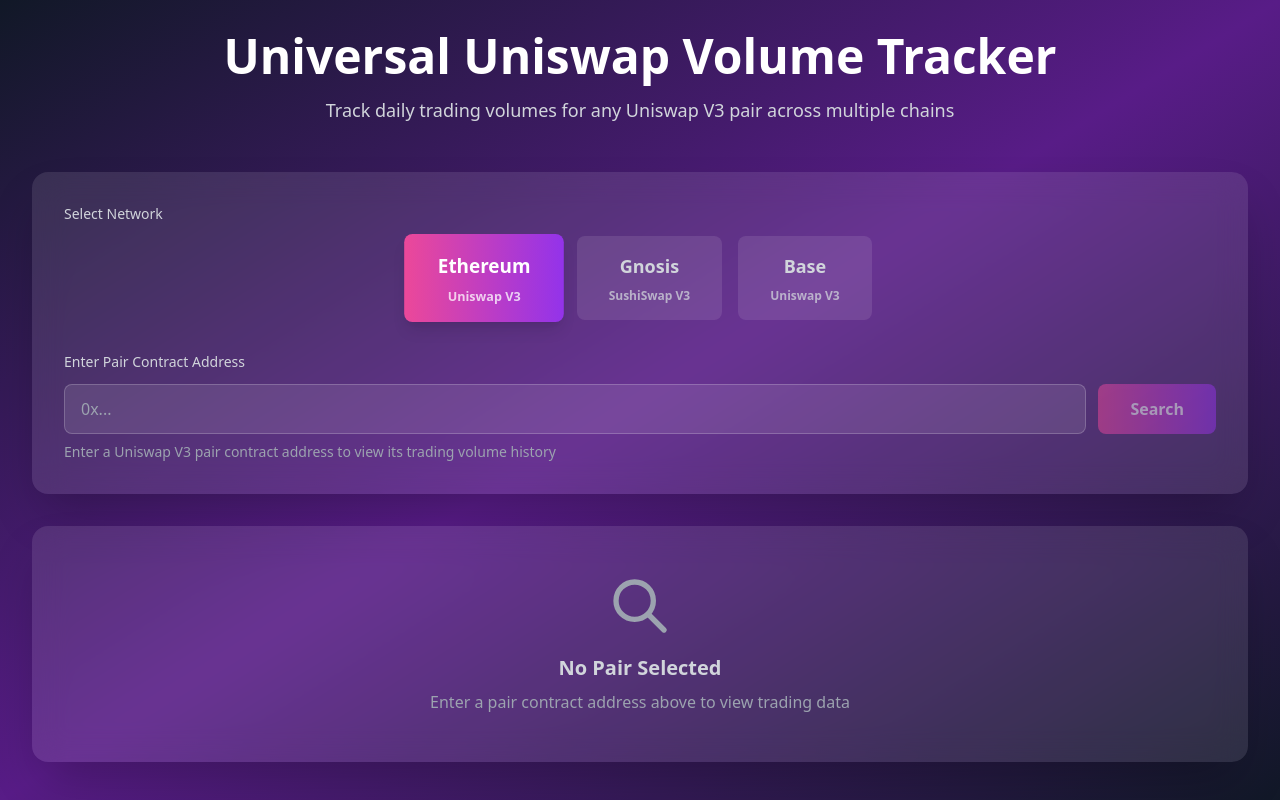
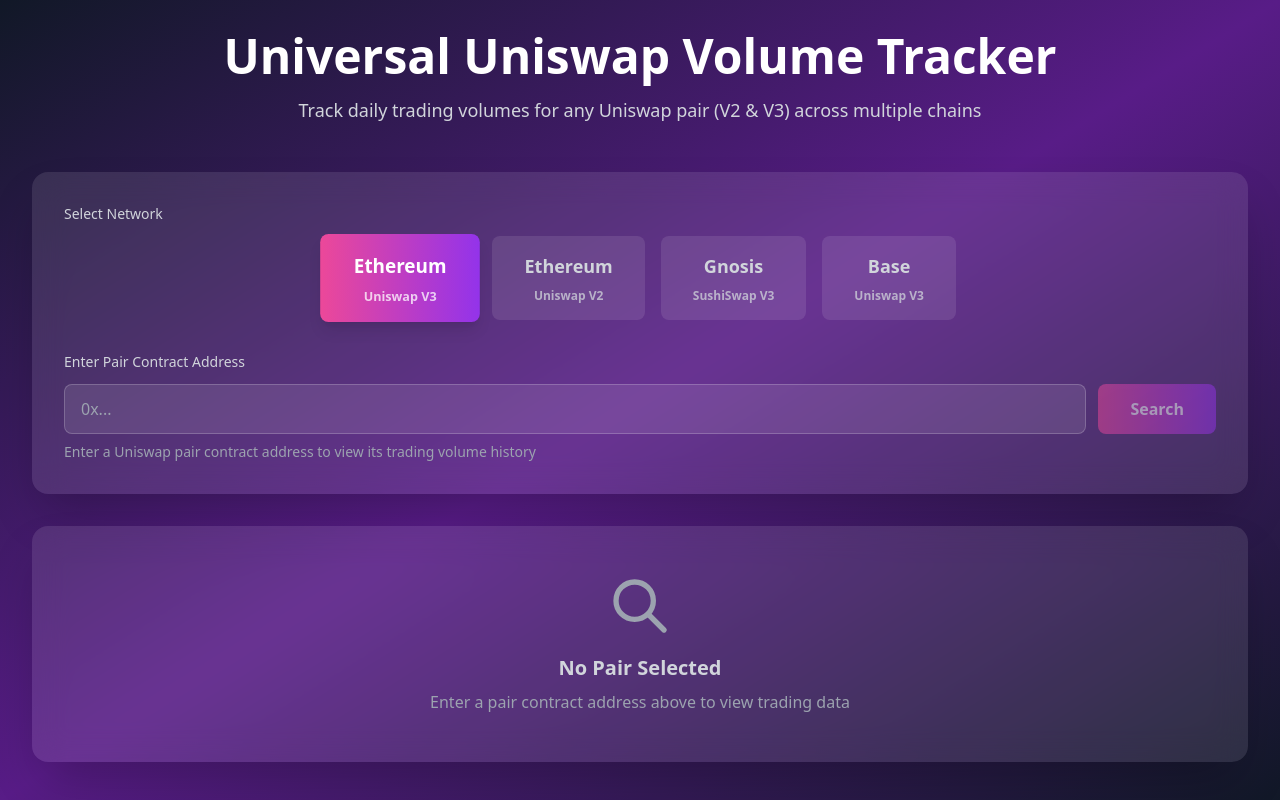
Before and after one commit to 0xCardiE/univ3-volume-tracker, a Next.js app: page / in a window 1280 px wide. Built offline with nearby package versions, Linux system fonts and the light colour scheme; no server answers.

Commit message:
Add Uniswap V2 support on Ethereum
- Add Uniswap V2 subgraph for Ethereum mainnet
- Update UI to include Ethereum V2 option
- Update README to reflect V2 and V3 support

```diff
--- a/app/page.tsx
+++ b/app/page.tsx
@@ -3,10 +3,11 @@
 import { useState } from 'react'
 import { VolumeTable } from './components/VolumeTable'
 
-type NetworkType = 'ethereum' | 'gnosis' | 'base'
+type NetworkType = 'ethereum' | 'ethereum-v2' | 'gnosis' | 'base'
 
 const GRAPH_API_KEY = process.env.NEXT_PUBLIC_GRAPH_API_KEY || ''
 const UNISWAP_V3_SUBGRAPH_ID = process.env.NEXT_PUBLIC_UNISWAP_V3_SUBGRAPH_ID || '5zvR82QoaXYFyDEKLZ9t6v9adgnptxYpKpSbataBQdd4'
+const UNISWAP_V2_SUBGRAPH_ID = process.env.NEXT_PUBLIC_UNISWAP_V2_SUBGRAPH_ID || 'A3Np3RQbaBA6oKJgiwDJeo5T3zrYfGHPWFYayMwtNDum'
 const GNOSIS_SUSHISWAP_V3_SUBGRAPH_ID = process.env.NEXT_PUBLIC_GNOSIS_SUSHISWAP_V3_SUBGRAPH_ID || 'GFvGfWBX47RNnvgwL6SjAAf2mrqrPxF91eA53F4eNegW'
 const BASE_UNISWAP_V3_SUBGRAPH_ID = process.env.NEXT_PUBLIC_BASE_UNISWAP_V3_SUBGRAPH_ID || '43Hwfi3dJSoGpyas9VwNoDAv55yjgGrPpNSmbQZArzMG'
 
@@ -15,6 +16,13 @@
     name: 'Ethereum',
     dex: 'Uniswap V3',
     subgraphUrl: `https://gateway.thegraph.com/api/${GRAPH_API_KEY}/subgraphs/id/${UNISWAP_V3_SUBGRAPH_ID}`,
+    chainId: '1',
+    explorerUrl: 'https://etherscan.io',
+  },
+  'ethereum-v2': {
+    name: 'Ethereum',
+    dex: 'Uniswap V2',
+    subgraphUrl: `https://gateway.thegraph.com/api/${GRAPH_API_KEY}/subgraphs/id/${UNISWAP_V2_SUBGRAPH_ID}`,
     chainId: '1',
     explorerUrl: 'https://etherscan.io',
   },
@@ -61,7 +69,7 @@
             Universal Uniswap Volume Tracker
           </h1>
           <p className="text-gray-300 text-lg">
-            Track daily trading volumes for any Uniswap V3 pair across multiple chains
+            Track daily trading volumes for any Uniswap pair (V2 & V3) across multiple chains
           </p>
         </div>
 
@@ -82,6 +90,20 @@
                 <div className="flex flex-col items-center gap-2">
                   <span className="text-lg">{NETWORKS.ethereum.name}</span>
                   <span className="text-xs opacity-75">{NETWORKS.ethereum.dex}</span>
+                </div>
+              </button>
+
+              <button
+                onClick={() => setSelectedNetwork('ethereum-v2')}
+                className={`px-8 py-4 rounded-lg font-semibold transition-all duration-200 ${
+                  selectedNetwork === 'ethereum-v2'
+                    ? 'bg-gradient-to-r from-pink-500 to-purple-600 text-white shadow-lg scale-105'
+                    : 'bg-white/10 text-gray-300 hover:bg-white/20'
+                }`}
+              >
+                <div className="flex flex-col items-center gap-2">
+                  <span className="text-lg">{NETWORKS['ethereum-v2'].name}</span>
+                  <span className="text-xs opacity-75">{NETWORKS['ethereum-v2'].dex}</span>
                 </div>
               </button>
 
@@ -137,7 +159,7 @@
               </button>
             </div>
             <p className="text-gray-400 text-sm mt-2">
-              Enter a Uniswap V3 pair contract address to view its trading volume history
+              Enter a Uniswap pair contract address to view its trading volume history
             </p>
           </div>
         </div>
```
Also changed, not shown: 1 other file (tests, documents, lock files or other folders).
